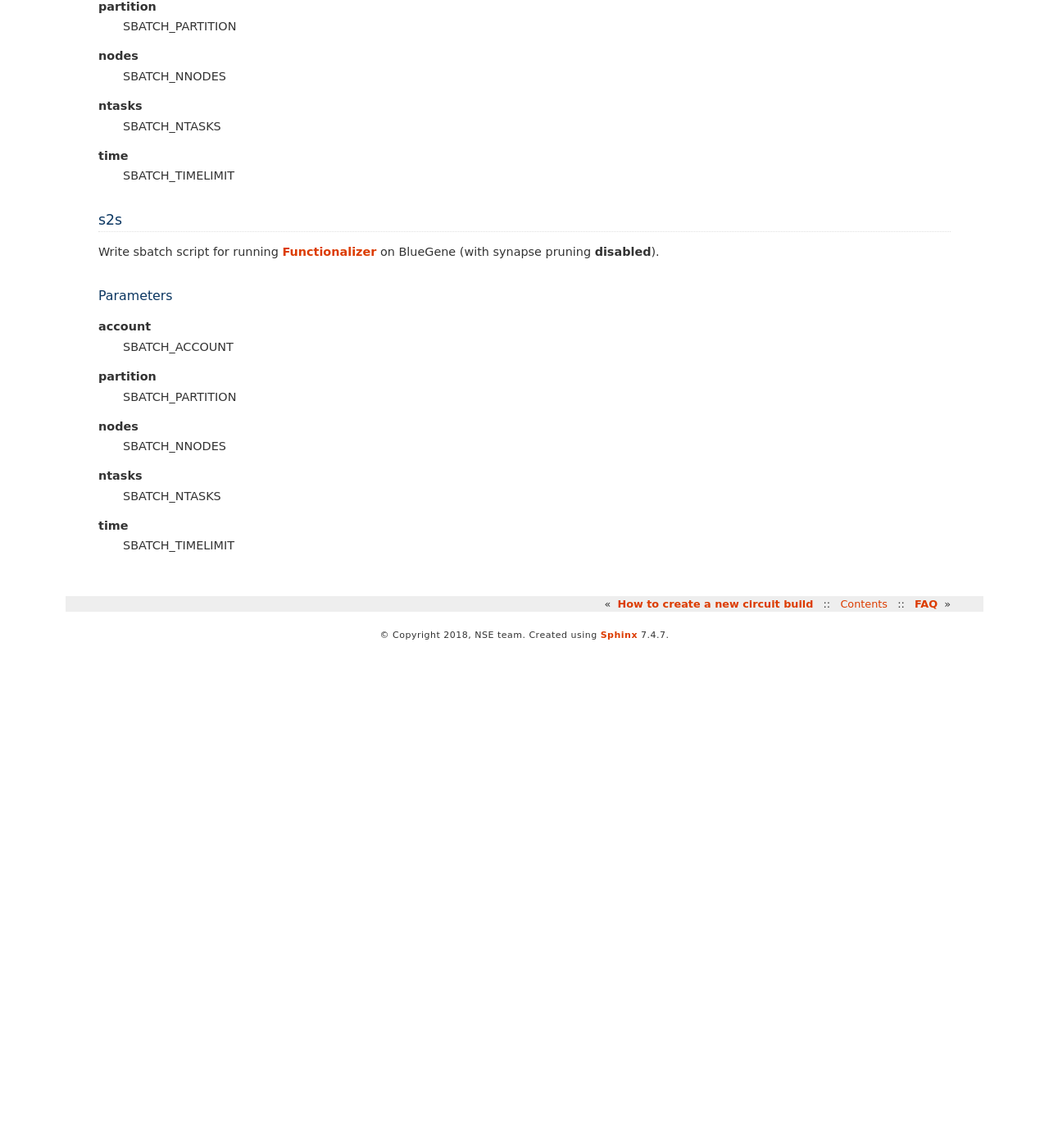
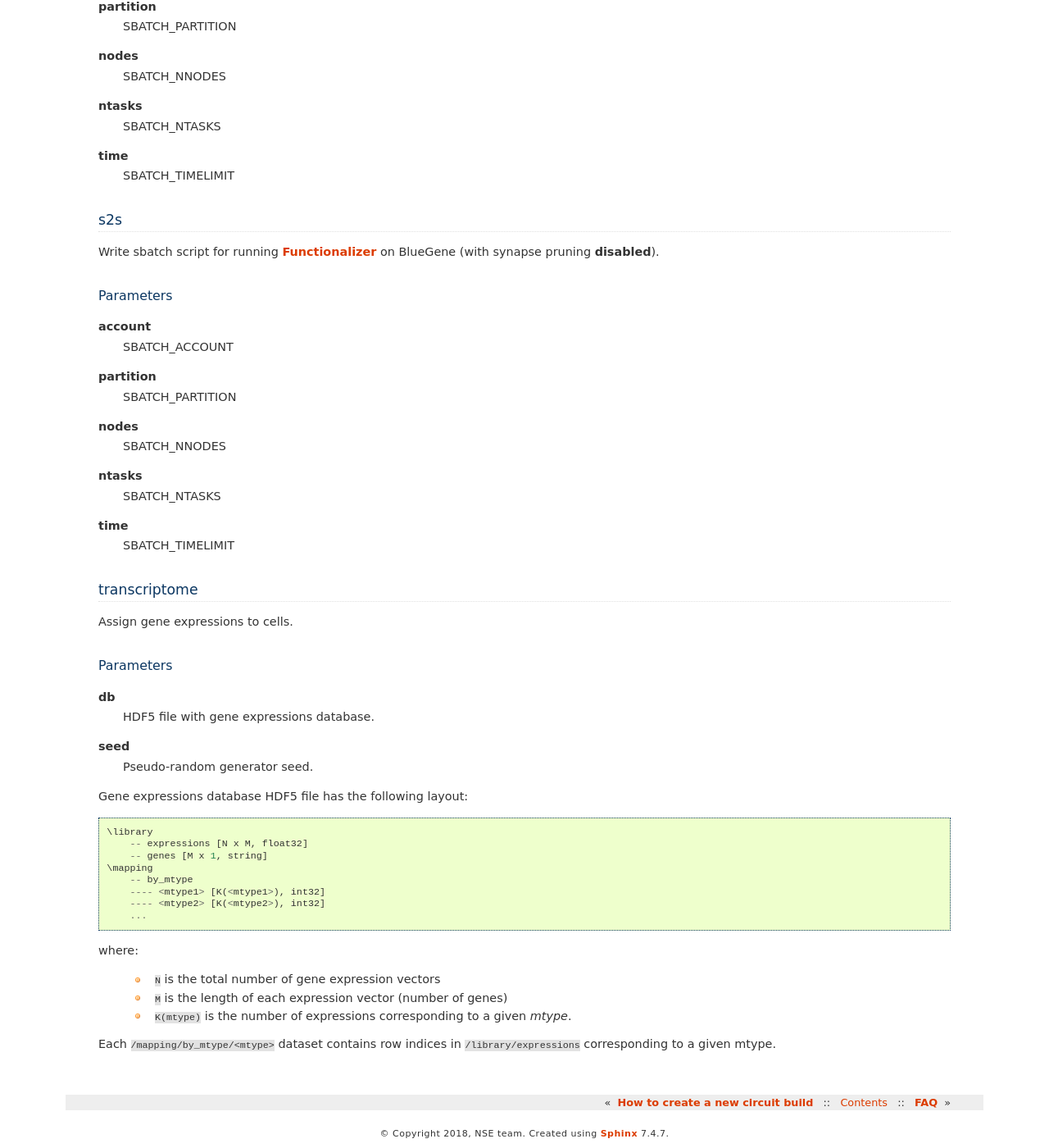
Before and after one commit to BlueBrain/circuit-build, a Sphinx documentation site: the page built from doc/source/phases.rst, in a window 1280 px wide and 1400 px high, scrolled down 2675 px. Shown: the whole window at 82% size. Built offline with Sphinx 7.4.7, drawn with Linux system fonts in a browser that asks for light colours; before the commit the page ends 3467 px from its top, so only the background shows below that; some of the changed text lies outside the part shown.

Commit message:
Introduced `transcriptome` rule
Change-Id: I523c02887a412bba66490bf616e81eb6c388fe88

```diff
--- a/doc/source/conf.py
+++ b/doc/source/conf.py
@@ -51,9 +51,9 @@ copyright = u'2018, NSE team'
 # built documents.
 #
 # The short X.Y version.
-version = '1.0'
+version = '1.1'
 # The full version, including alpha/beta/rc tags.
-release = '1.0'
+release = '1.1'
 
 # The language for content autogenerated by Sphinx. Refer to documentation
 # for a list of supported languages.
--- a/doc/source/phases.rst
+++ b/doc/source/phases.rst
@@ -178,3 +178,39 @@ Parameters
 
 **time**
     SBATCH_TIMELIMIT
+
+
+transcriptome
+-------------
+
+Assign gene expressions to cells.
+
+Parameters
+~~~~~~~~~~
+
+**db**
+    HDF5 file with gene expressions database.
+
+**seed**
+    Pseudo-random generator seed.
+
+Gene expressions database HDF5 file has the following layout:
+
+::
+
+    \library
+        -- expressions [N x M, float32]
+        -- genes [M x 1, string]
+    \mapping
+        -- by_mtype
+        ---- <mtype1> [K(<mtype1>), int32]
+        ---- <mtype2> [K(<mtype2>), int32]
+        ...
+
+where:
+
+  * ``N`` is the total number of gene expression vectors
+  * ``M`` is the length of each expression vector (number of genes)
+  * ``K(mtype)`` is the number of expressions corresponding to a given *mtype*.
+
+Each ``/mapping/by_mtype/<mtype>`` dataset contains row indices in ``/library/expressions`` corresponding to a given mtype.
```
Also changed, not shown: doc/source/circuit_files.rst (+28 -0 lines), doc/source/tutorial.rst (+10 -0 lines), 1 other file.
